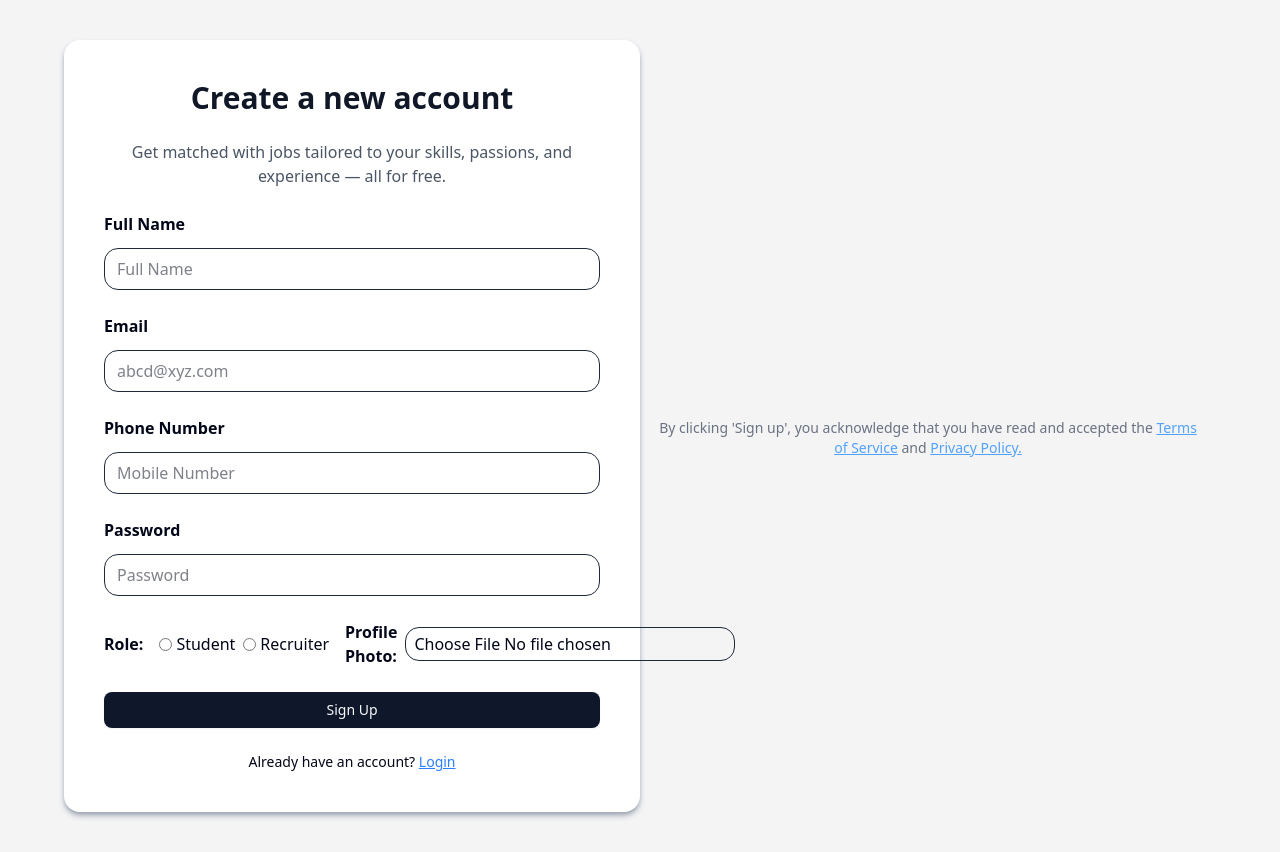
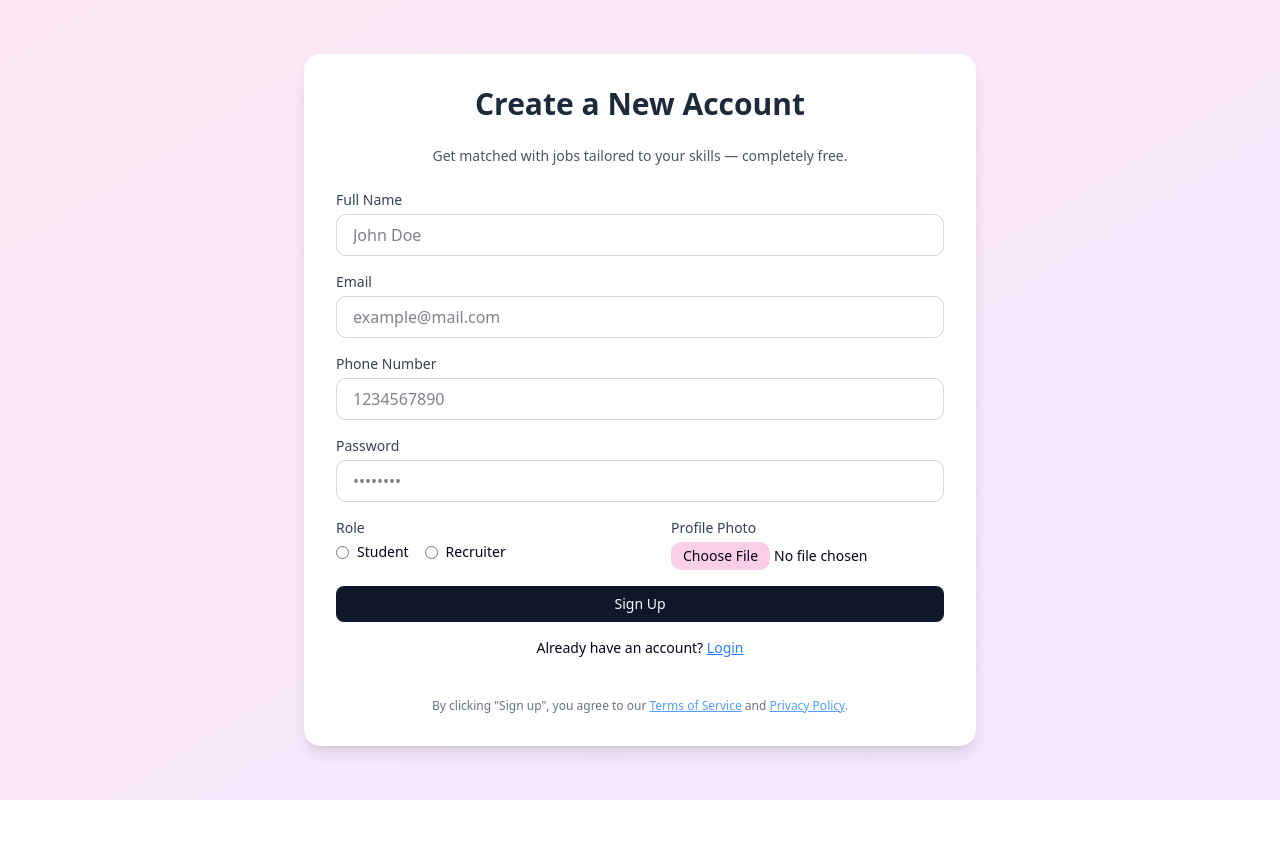
Before and after one commit to anshuchaudharyiitbhu/PathForward---Job-portal-, a React (Vite) app in the folder frontend/: page /signup in a window 1280 px wide. After the commit the page ends 800 px from the top, so only its background shows below. Built offline with nearby package versions, Linux system fonts and the light colour scheme; no server answers.

Commit message:
Update Signup.jsx

```diff
--- a/frontend/src/components/auth/Signup.jsx
+++ b/frontend/src/components/auth/Signup.jsx
@@ -1,4 +1,4 @@
-import React, { useEffect, useState } from 'react';
+import React, { useState } from 'react';
 import { Button } from '../ui/Button';
 import { Link, useNavigate } from 'react-router-dom';
 import axios from 'axios';
@@ -6,8 +6,8 @@ import { USER_API_END_POINT } from '@/utilis/constant';
 import toast from 'react-hot-toast';
 
 const Signup = () => {
-  const [loading, setloading] = useState(false);
-  const [input, setinput] = useState({
+  const [loading, setLoading] = useState(false);
+  const [input, setInput] = useState({
     name: '',
     email: '',
     contact: '',
@@ -18,28 +18,25 @@ const Signup = () => {
 
   const navigate = useNavigate();
 
-  const handel = (e) => {
-    setinput({ ...input, [e.target.name]: e.target.value });
+  const handleChange = (e) => {
+    setInput({ ...input, [e.target.name]: e.target.value });
   };
 
-  const handelfile = (e) => {
-    setinput({ ...input, [e.target.name]: e.target.files[0] });
+  const handleFileChange = (e) => {
+    setInput({ ...input, file: e.target.files[0] });
   };
 
-  const handelsubmit = async (e) => {
-    setloading(true);
+  const handleSubmit = async (e) => {
     e.preventDefault();
+    setLoading(true);
 
-    const formdata = new FormData();
-    formdata.append('name', input.name);
-    formdata.append('email', input.email);
-    formdata.append('contact', input.contact);
-    formdata.append('password', input.password);
-    formdata.append('role', input.role);
-    formdata.append('file', input.file);
+    const formData = new FormData();
+    Object.keys(input).forEach((key) => {
+      formData.append(key, input[key]);
+    });
 
     try {
-      const res = await axios.post(`${USER_API_END_POINT}/register`, formdata, {
+      const res = await axios.post(`${USER_API_END_POINT}/register`, formData, {
         withCredentials: true,
       });
 
@@ -52,101 +49,118 @@ const Signup = () => {
     } catch (error) {
       toast.error(error?.response?.data?.message || 'Something went wrong');
     } finally {
-      setloading(false);
+      setLoading(false);
     }
   };
 
   return (
-    <div className="min-h-screen bg-zinc-100 py-10 px-4 flex items-center justify-center">
+    <div className="min-h-screen flex items-center justify-center bg-gradient-to-br from-pink-100 to-purple-100 px-4 py-10">
       <form
-        onSubmit={handelsubmit}
-        className="bg-white shadow-md shadow-gray-400 rounded-2xl p-6 md:p-10 w-full max-w-xl space-y-6"
+        onSubmit={handleSubmit}
+        className="w-full max-w-2xl bg-white rounded-2xl shadow-lg p-6 sm:p-8 space-y-6"
       >
-        <h1 className="text-2xl md:text-3xl font-bold text-center text-gray-900">Create a new account</h1>
-        <p className="text-center text-sm md:text-base text-gray-600">
-          Get matched with jobs tailored to your skills, passions, and experience — all for free.
+        <h2 className="text-3xl font-bold text-center text-gray-800">Create a New Account</h2>
+        <p className="text-center text-sm text-gray-600">
+          Get matched with jobs tailored to your skills — completely free.
         </p>
 
-        <div className="space-y-3">
-          <label className="block font-semibold">Full Name</label>
+        <div className="space-y-4">
+          {/* Full Name */}
+          <div>
+            <label htmlFor="name" className="block text-sm font-medium text-gray-700">Full Name</label>
             <input
-            type="text"
+              id="name"
               name="name"
               value={input.name}
-            onChange={handel}
-            placeholder="Full Name"
-            className="w-full border border-gray-800 rounded-xl px-3 py-2 focus:outline-none focus:ring focus:ring-pink-300"
+              onChange={handleChange}
+              type="text"
+              placeholder="John Doe"
+              required
+              className="mt-1 w-full px-4 py-2 border border-gray-300 rounded-lg focus:ring-pink-400 focus:outline-none"
             />
           </div>
 
-        <div className="space-y-3">
-          <label className="block font-semibold">Email</label>
+          {/* Email */}
+          <div>
+            <label htmlFor="email" className="block text-sm font-medium text-gray-700">Email</label>
             <input
-            type="email"
+              id="email"
               name="email"
               value={input.email}
-            onChange={handel}
-            placeholder="abcd@xyz.com"
-            className="w-full border border-gray-800 rounded-xl px-3 py-2 focus:outline-none focus:ring focus:ring-pink-300"
+              onChange={handleChange}
+              type="email"
+              placeholder="example@mail.com"
+              required
+              className="mt-1 w-full px-4 py-2 border border-gray-300 rounded-lg focus:ring-pink-400 focus:outline-none"
             />
           </div>
 
-        <div className="space-y-3">
-          <label className="block font-semibold">Phone Number</label>
+          {/* Contact */}
+          <div>
+            <label htmlFor="contact" className="block text-sm font-medium text-gray-700">Phone Number</label>
             <input
-            type="text"
+              id="contact"
               name="contact"
               value={input.contact}
-            onChange={handel}
-            placeholder="Mobile Number"
-            className="w-full border border-gray-800 rounded-xl px-3 py-2 focus:outline-none focus:ring focus:ring-pink-300"
+              onChange={handleChange}
+              type="text"
+              placeholder="1234567890"
+              required
+              className="mt-1 w-full px-4 py-2 border border-gray-300 rounded-lg focus:ring-pink-400 focus:outline-none"
             />
           </div>
 
-        <div className="space-y-3">
-          <label className="block font-semibold">Password</label>
+          {/* Password */}
+          <div>
+            <label htmlFor="password" className="block text-sm font-medium text-gray-700">Password</label>
             <input
-            type="password"
+              id="password"
               name="password"
               value={input.password}
-            onChange={handel}
-            placeholder="Password"
-            className="w-full border border-gray-800 rounded-xl px-3 py-2 focus:outline-none focus:ring focus:ring-pink-300"
+              onChange={handleChange}
+              type="password"
+              placeholder="••••••••"
+              required
+              className="mt-1 w-full px-4 py-2 border border-gray-300 rounded-lg focus:ring-pink-400 focus:outline-none"
             />
           </div>
 
-        <div className="flex flex-col md:flex-row md:justify-between md:items-center gap-4">
-          <div className="flex items-center gap-4">
-            <label className="font-semibold">Role:</label>
-            <div className="flex gap-2">
-              <label className="flex items-center gap-1">
-                <input type="radio" value="student" name="role" onChange={handel} /> Student
+          {/* Role Selection and File Upload */}
+          <div className="flex flex-col sm:flex-row justify-between gap-4">
+            {/* Role */}
+            <div>
+              <label className="block text-sm font-medium text-gray-700">Role</label>
+              <div className="mt-1 flex gap-4">
+                <label className="flex items-center gap-2 text-sm">
+                  <input type="radio" name="role" value="student" onChange={handleChange} /> Student
                 </label>
-              <label className="flex items-center gap-1">
-                <input type="radio" value="recruiter" name="role" onChange={handel} /> Recruiter
+                <label className="flex items-center gap-2 text-sm">
+                  <input type="radio" name="role" value="recruiter" onChange={handleChange} /> Recruiter
                 </label>
               </div>
             </div>
-          <div className="flex items-center gap-2">
-            <label htmlFor="file" className="font-semibold">
-              Profile Photo:
-            </label>
+
+            {/* File Upload */}
+            <div className="flex flex-col">
+              <label htmlFor="file" className="block text-sm font-medium text-gray-700">Profile Photo</label>
               <input
                 id="file"
+                name="file"
                 type="file"
-              name="file"
-              onChange={handelfile}
-              className="cursor-pointer border border-gray-800 rounded-xl px-2 py-1"
+                onChange={handleFileChange}
+                className="mt-1 text-sm file:bg-pink-200 file:border-none file:px-3 file:py-1 file:rounded-lg"
               />
             </div>
           </div>
 
+          {/* Submit Button */}
           <Button className="w-full" disabled={loading}>
             {loading ? (
-            <>
+              <div className="flex items-center justify-center gap-2">
                 <svg
-                className="animate-spin h-5 w-5 mr-2 inline"
+                  className="animate-spin h-5 w-5 text-white"
                   viewBox="0 0 24 24"
+                  fill="none"
                 >
                   <circle
                     className="opacity-25"
@@ -155,7 +169,6 @@ const Signup = () => {
                     r="10"
                     stroke="currentColor"
                     strokeWidth="4"
-                  fill="none"
                   />
                   <path
                     className="opacity-75"
@@ -164,30 +177,29 @@ const Signup = () => {
                   />
                 </svg>
                 Signing Up...
-            </>
+              </div>
             ) : (
               'Sign Up'
             )}
           </Button>
 
-        <div className="text-center text-sm">
+          {/* Login Link */}
+          <p className="text-center text-sm">
             Already have an account?{' '}
             <Link to="/login" className="text-blue-500 underline">
               Login
             </Link>
+          </p>
+        </div>
+
+        {/* Terms */}
+        <div className="text-xs text-center text-gray-500 pt-4">
+          By clicking "Sign up", you agree to our{' '}
+          <Link to="/terms" className="text-blue-400 underline">Terms of Service</Link>{' '}
+          and{' '}
+          <Link to="/privacy" className="text-blue-400 underline">Privacy Policy</Link>.
         </div>
       </form>
-
-      <div className="max-w-xl text-sm text-center mt-6 px-4 text-gray-500">
-        By clicking 'Sign up', you acknowledge that you have read and accepted the{' '}
-        <Link to="/terms" className="text-blue-400 underline">
-          Terms of Service
-        </Link>{' '}
-        and{' '}
-        <Link to="/privacy" className="text-blue-400 underline">
-          Privacy Policy.
-        </Link>
-      </div>
     </div>
   );
 };
```
Lines whose indentation alone changed are shown as unchanged.
